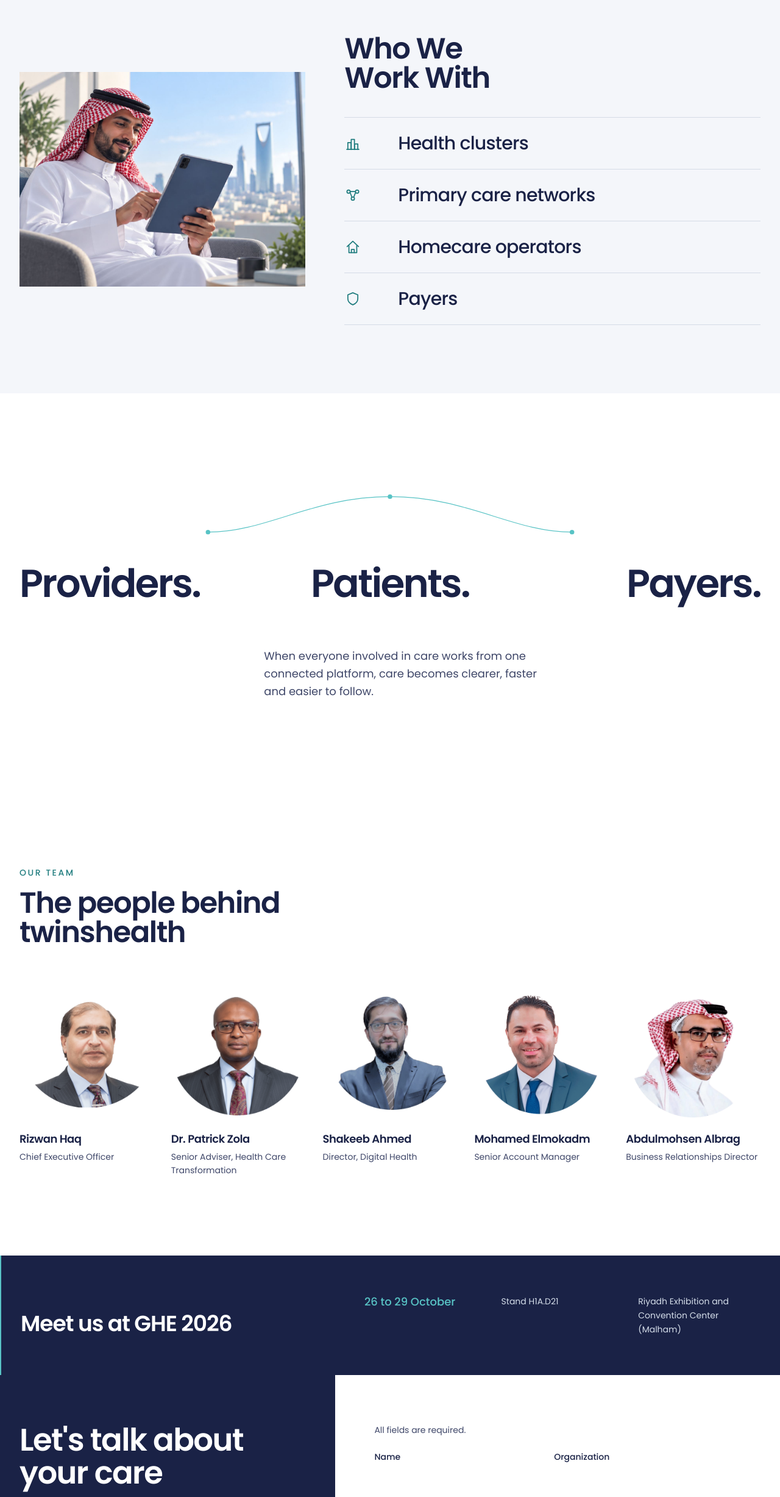
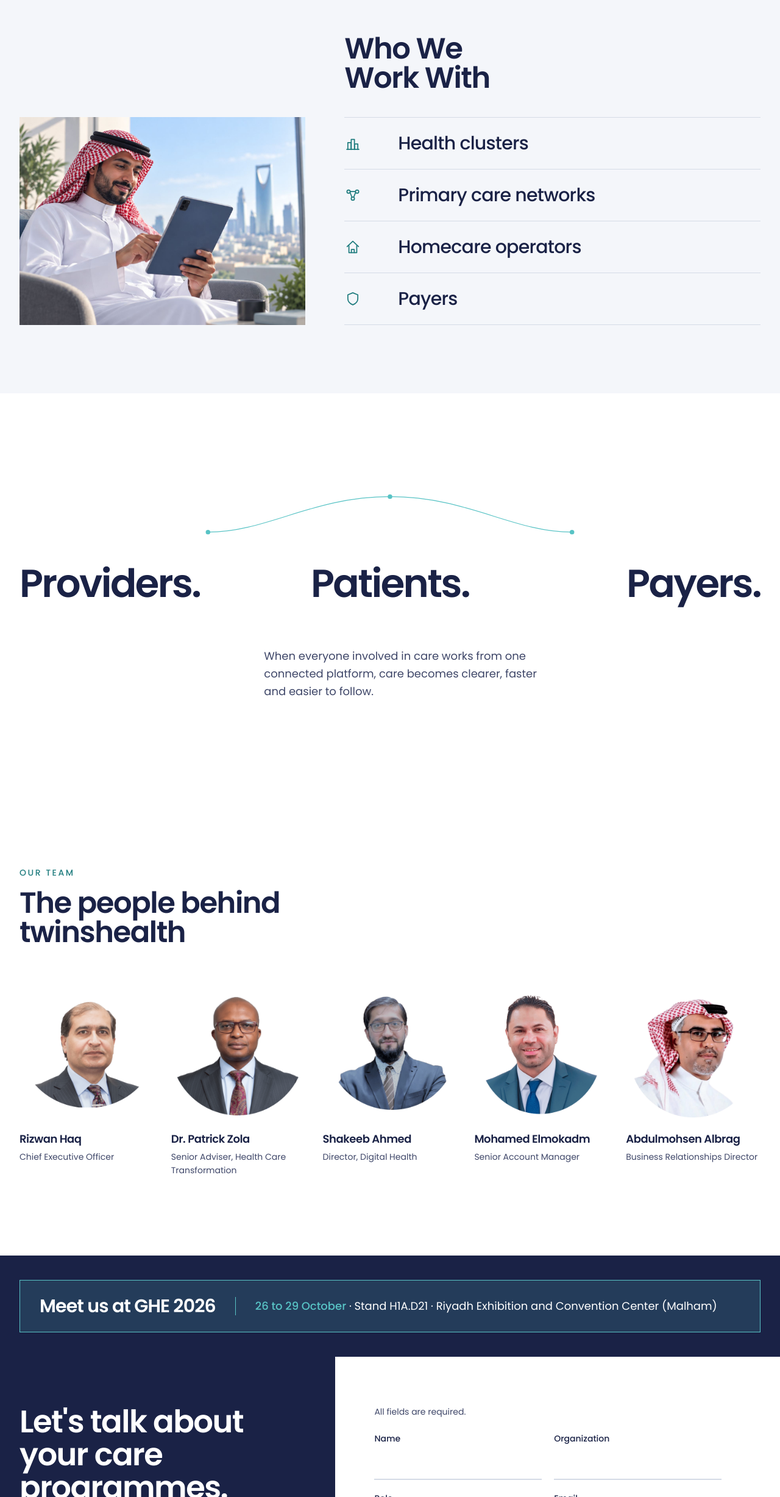
Before and after one commit to umarso123/twins-health, a React (Vite) app: page / in a window 1280 px wide. Shown: the part 3590-6045 px from the top of the page at 61% size. Built offline with nearby package versions, Linux system fonts and the light colour scheme.

Commit message:
Update favicon to PNG format and refactor GHEBanner and WhoWeWorkWith components for improved layout and styling. Removed unused SVG favicon and enhanced visual consistency in component structures.

```diff
--- a/index.html
+++ b/index.html
@@ -2,7 +2,7 @@
 <html lang="en">
   <head>
     <meta charset="UTF-8" />
-    <link rel="icon" type="image/svg+xml" href="/favicon.svg" />
+    <link rel="icon" type="image/png" href="/favicon.png" />
     <meta name="viewport" content="width=device-width, initial-scale=1.0" />
     <link rel="preconnect" href="https://fonts.googleapis.com" />
     <link rel="preconnect" href="https://fonts.gstatic.com" crossorigin />
--- a/src/components/GHEBanner.tsx
+++ b/src/components/GHEBanner.tsx
@@ -1,39 +1,33 @@
 import { Container } from './Container'
 import { Reveal } from './Reveal'
-
-const details = [
-  '26 to 29 October',
-  'Stand H1A.D21',
-  'Riyadh Exhibition and Convention Center (Malham)',
-]
 
 // Temporary GHE 2026 campaign section — remove/hide after October 2026.
 export function GHEBanner() {
   return (
     <section id="ghe" aria-labelledby="ghe-heading" className="on-dark">
-      <Container className="border-l-2 border-brand-accent py-14 md:py-16">
-        <Reveal className="grid gap-8 lg:grid-cols-[minmax(0,0.9fr)_minmax(0,1.1fr)] lg:items-end">
-          <h2
-            id="ghe-heading"
-            tabIndex={-1}
-            className="max-w-sm text-3xl font-semibold tracking-[-0.03em] text-ink-inverse sm:text-4xl"
+      <Container className="py-8 md:py-10">
+        <Reveal>
+          <div
+            className="border border-brand-accent px-6 py-5 sm:px-8 sm:py-6"
+            style={{
+              backgroundColor:
+                'color-mix(in srgb, var(--brand-accent) 16%, var(--brand-primary-deep))',
+            }}
           >
-            Meet us at GHE 2026
-          </h2>
-          <ul className="grid gap-5 sm:grid-cols-3 sm:gap-6">
-            {details.map((detail, index) => (
-              <li
-                key={detail}
-                className={
-                  index === 0
-                    ? 'text-lg font-medium leading-snug text-brand-accent'
-                    : 'text-sm leading-relaxed text-ink-inverse-soft'
-                }
+            <div className="flex flex-col gap-3 md:flex-row md:items-center md:gap-8">
+              <h2
+                id="ghe-heading"
+                tabIndex={-1}
+                className="shrink-0 text-2xl font-semibold tracking-[-0.03em] text-ink-inverse sm:text-3xl"
               >
-                {detail}
-              </li>
-            ))}
-          </ul>
+                Meet us at GHE 2026
+              </h2>
+              <p className="text-base leading-relaxed text-ink-inverse md:border-l md:border-brand-accent md:pl-8 md:text-lg">
+                <span className="font-medium text-brand-accent">26 to 29 October</span>
+                <span> · Stand H1A.D21 · Riyadh Exhibition and Convention Center (Malham)</span>
+              </p>
+            </div>
+          </div>
         </Reveal>
       </Container>
     </section>
--- a/src/components/WhoWeWorkWith.tsx
+++ b/src/components/WhoWeWorkWith.tsx
@@ -49,20 +49,19 @@ export function WhoWeWorkWith() {
   return (
     <section id="audiences" aria-labelledby="audiences-heading" className="bg-surface-muted">
       <Container className="py-16 md:py-24 lg:py-28">
-        <div className="grid items-center gap-12 lg:grid-cols-12 lg:gap-16">
-          <Reveal className="lg:col-span-5">
+        <div className="grid gap-y-8 lg:grid-cols-12 lg:grid-rows-[auto_auto] lg:gap-x-16 lg:gap-y-10">
+          <Reveal className="relative mb-4 lg:col-span-5 lg:row-start-2 lg:mb-0 lg:h-full">
             <img
               src={media.skyline}
               alt="A man reviews a tablet with the Riyadh skyline behind him."
-              className="h-auto w-full"
+              className="h-auto w-full lg:absolute lg:inset-0 lg:h-full lg:object-cover lg:object-[center_42%]"
               width={1672}
               height={941}
               loading="lazy"
               decoding="async"
             />
           </Reveal>
-          <div className="lg:col-span-7">
-          <Reveal>
+          <Reveal className="lg:col-span-7 lg:col-start-6 lg:row-start-1">
             <h2
               id="audiences-heading"
               tabIndex={-1}
@@ -71,8 +70,8 @@ export function WhoWeWorkWith() {
               Who We Work With
             </h2>
           </Reveal>
-          <Reveal delay={80}>
-            <ul className="mt-8 lg:mt-10">
+          <Reveal delay={80} className="lg:col-span-7 lg:col-start-6 lg:row-start-2">
+            <ul>
               {audiences.map((audience) => (
                 <li
                   key={audience.label}
@@ -88,7 +87,6 @@ export function WhoWeWorkWith() {
             {/* Client logo insertion area: add approved logos from src/assets/logos/ here. */}
             <div data-client-logos />
           </Reveal>
-          </div>
         </div>
       </Container>
     </section>
```
Also changed, not shown: public/favicon.png (added), public/favicon.svg (deleted).
